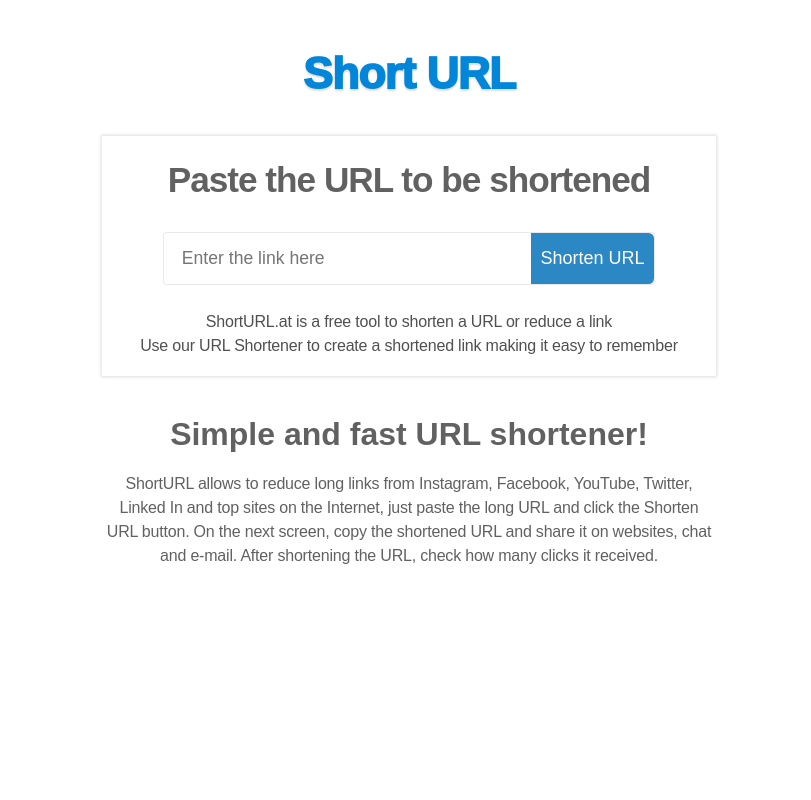
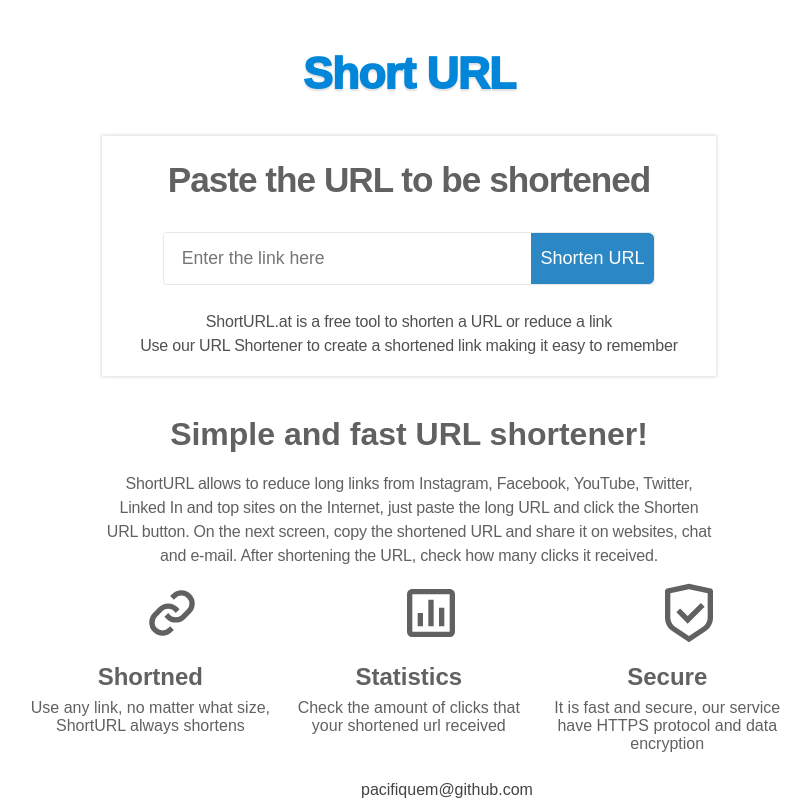
Before and after one commit to pacifiquem/url_shortner, a React (Create React App) app in the folder client/: page / in a window 1280 px wide. Shown: the whole page, without its empty margins (231-1042 px from the left). Built offline with nearby package versions, Linux system fonts and the light colour scheme.

Commit message:
finished landing page footer

```diff
--- a/client/src/component/footer.tsx
+++ b/client/src/component/footer.tsx
@@ -1,10 +1,33 @@
 import React from "react";
+import { BiLink, BiLinkAlt , BiBarChartSquare} from 'react-icons/bi';
+import {RiShieldCheckLine} from 'react-icons/ri';
 import '../assets/styles/style.css';
 
 const FooterComponent:React.FC = () => {
     return(
     <>
-        <div className="footer"></div>
+        <div className="footer">
+            <div className="footer-flex">
+                <div className="footer-discriptioon">
+                    <BiLink className="icons"/>
+                    <h2>Shortned</h2>
+                    <p>Use any link, no matter what size, ShortURL always shortens</p>
+                </div>
+                <div className="footer-discriptioon">
+                    <BiBarChartSquare className="icons"/>
+                    <h2>Statistics</h2>
+                    <p>Check the amount of clicks that your shortened url received</p>
+                </div>
+                <div className="footer-discriptioon">
+                    <RiShieldCheckLine className="icons"/>
+                    <h2>Secure</h2>
+                    <p>It is fast and secure, our service have HTTPS protocol and data encryption</p>
+                </div>
+            </div>
+        </div>
+        <div className="author">
+            <a href="https://github.com/pacifiquem">pacifiquem@github.com</a>
+        </div>
     </>
     );
 }
```
